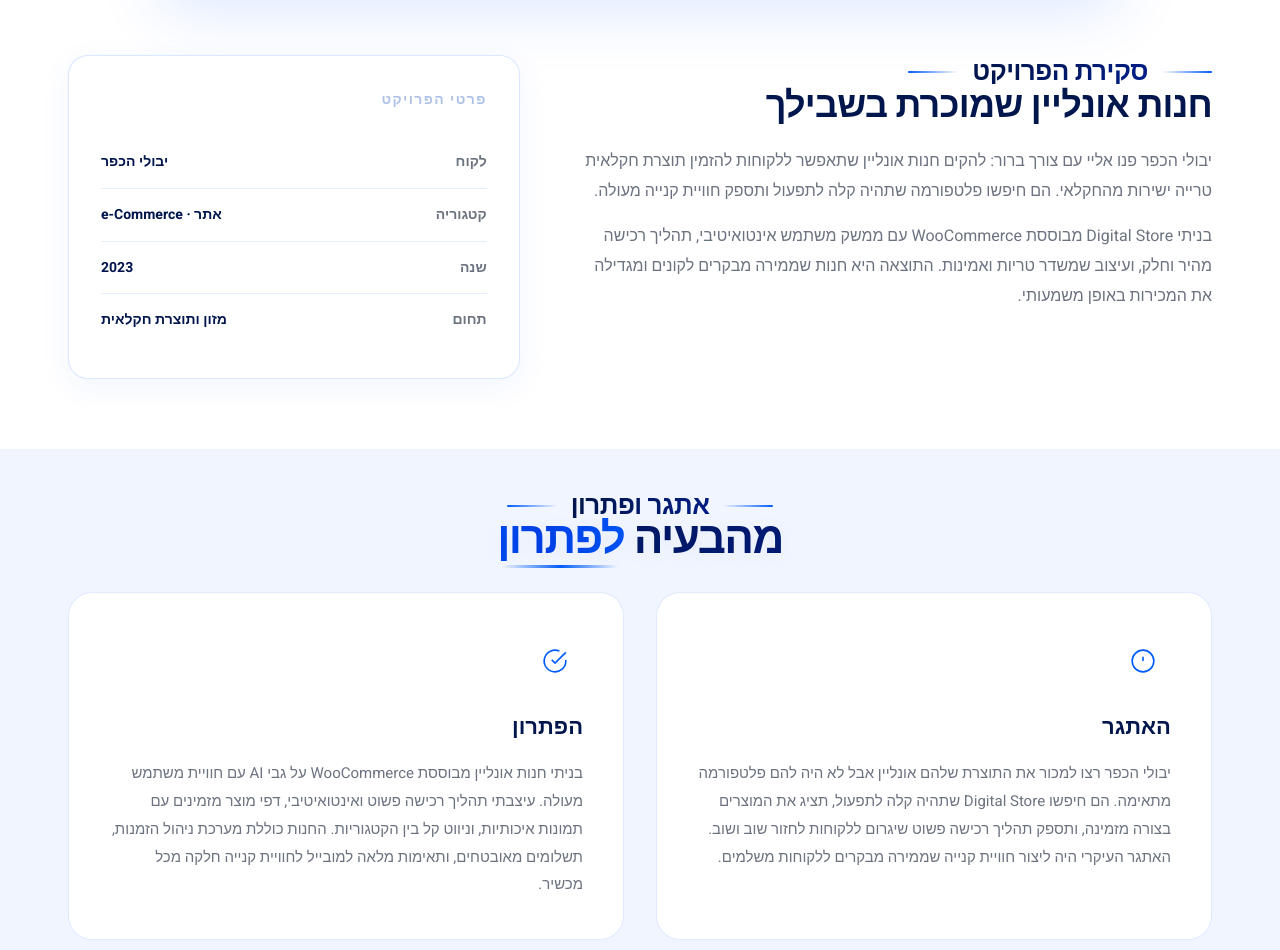
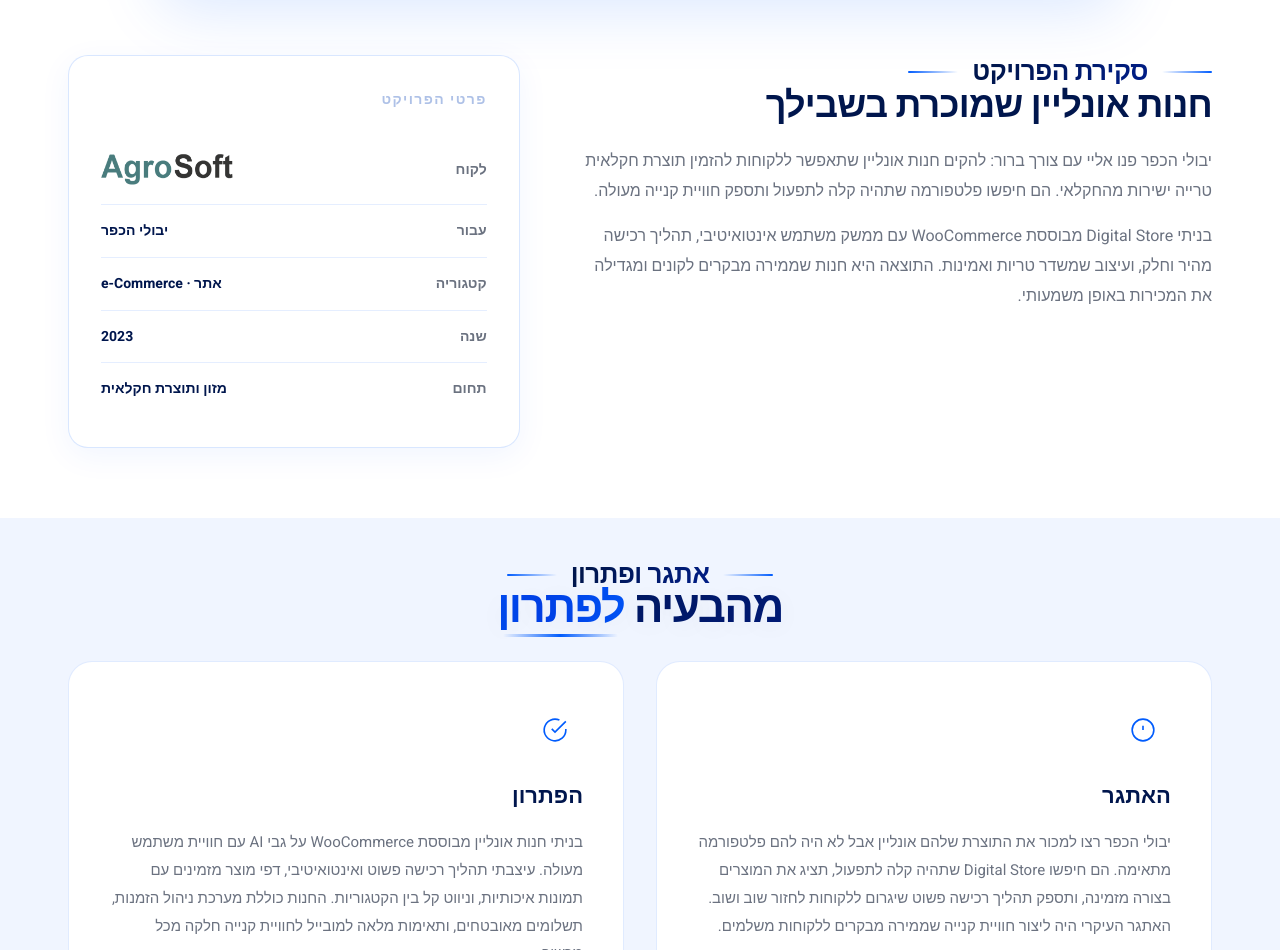
Before and after one commit to ombee-hub/ombee.co.il, a plain HTML site: page project-yevulei-hakfar.html in a window 1280 px wide. Shown: the part 980-1930 px from the top of the page. Drawn offline with Linux system fonts and the light colour scheme.

Commit message:
AgroTalk ויבולי הכפר: הלקוח בפרטי הפרויקט הוא Agrosoft (לוגו); ביבולי הכפר נוספה שורת 'עבור: יבולי הכפר'
Co-Authored-By: Claude Opus 5.5 (1M context) <noreply@anthropic.com>

```diff
--- a/project-yevulei-hakfar.html
+++ b/project-yevulei-hakfar.html
@@ -127,6 +127,7 @@ input,textarea,select,button{font-family:'Heebo',sans-serif}
 .project-meta h3{font-size:14px;font-weight:700;letter-spacing:.1em;text-transform:uppercase;color:#AEC1E7;margin-bottom:24px}
 .project-meta-row{display:flex;justify-content:space-between;align-items:center;padding:14px 0;border-bottom:1px solid rgba(1,92,253,.1)}
 .project-meta-row:last-child{border-bottom:none}
+.project-meta-row .meta-logo img{display:block;height:40px;width:auto;max-width:170px;object-fit:contain}
 .project-meta-row .label{font-size:14px;font-weight:600;color:#6B7280}
 .project-meta-row .value{font-size:14px;font-weight:700;color:#00164D}
 
@@ -308,7 +309,8 @@ input,textarea,select,button{font-family:'Heebo',sans-serif}
  </div>
  <div class="project-meta">
  <h3>פרטי הפרויקט</h3>
- <div class="project-meta-row"><span class="label">לקוח</span><span class="value">יבולי הכפר</span></div>
+ <div class="project-meta-row"><span class="label">לקוח</span><span class="meta-logo"><img src="images/agrosoft-logo.webp" alt="Agrosoft" loading="lazy" decoding="async"/></span></div>
+ <div class="project-meta-row"><span class="label">עבור</span><span class="value">יבולי הכפר</span></div>
  <div class="project-meta-row"><span class="label">קטגוריה</span><span class="value">אתר &middot; e-Commerce</span></div>
  <div class="project-meta-row"><span class="label">שנה</span><span class="value">2023</span></div>
  <div class="project-meta-row"><span class="label">תחום</span><span class="value">מזון ותוצרת חקלאית</span></div>
```
Also changed, not shown: project-agrotalk.html (+2 -1 lines).
